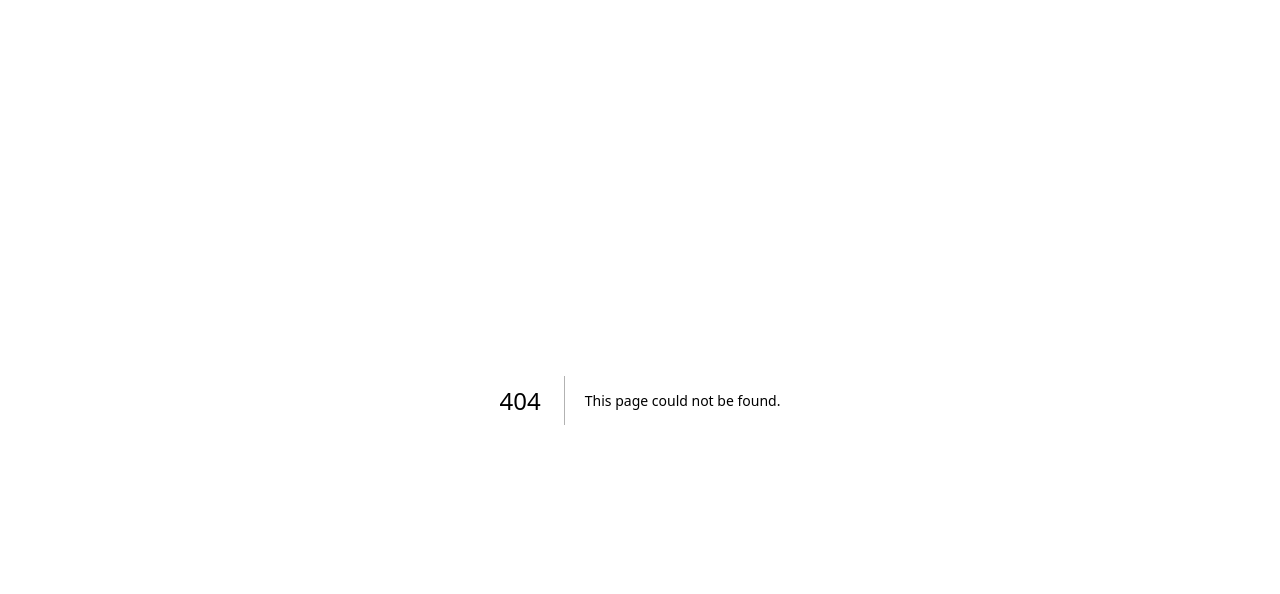
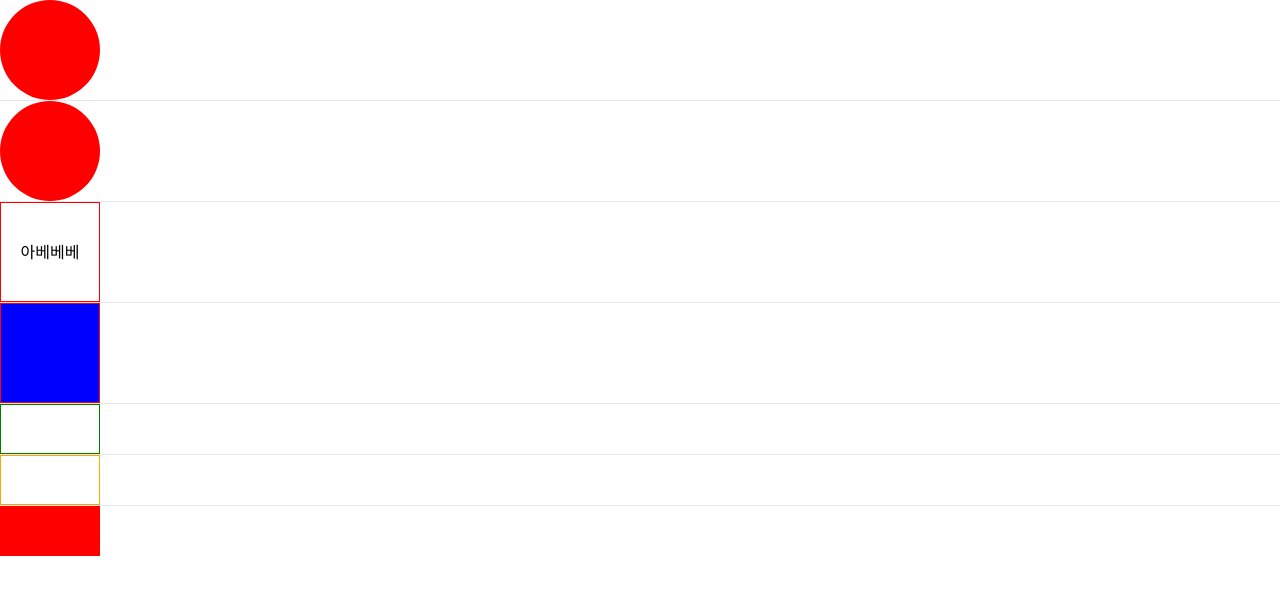
Before and after one commit to minhanPark/next-framer-test, a Next.js app: page /animation/gesture in a window 1280 px wide. Before the commit this address had no page. Shown: the top 594 px of the page. Built offline with nearby package versions, Linux system fonts and the light colour scheme.

Commit message:
while-in-view

```diff
--- /dev/null
+++ b/app/animation/gesture/page.tsx
@@ -0,0 +1,109 @@
+"use client";
+
+import { motion } from "framer-motion";
+
+const Page = () => {
+  /** variants로 전달하면 hover나 tap 등으로 이름을 전달할 수도 있다. */
+  const buttonVariants = {
+    hover: {
+      scale: 1.2,
+      transition: { duration: 0.5 },
+    },
+    tap: {
+      scale: 0.8,
+      background: "blue",
+    },
+  };
+  return (
+    <>
+      <motion.div
+        style={{
+          width: "100px",
+          height: "100px",
+          background: "red",
+          borderRadius: "50%",
+        }}
+        whileHover={{
+          scale: 1.2,
+          transition: { duration: 0.5 },
+        }}
+        whileTap={{ scale: 0.8, background: "blue" }}
+      />
+      <hr />
+      <motion.div
+        style={{
+          width: "100px",
+          height: "100px",
+          background: "red",
+          borderRadius: "50%",
+        }}
+        variants={buttonVariants}
+        whileHover="hover"
+        whileTap="tap"
+      />
+      <hr />
+      {/* 부모의 이벤트는 아래로 내려간다.(캡처)
+      근데 여기서 자식에게서 막으려고 하면 onPointerDownCapture={(e) => e.stopPropagation()} 등을 사용하면 된다
+      버튼 텍스트를 눌러보면 이벤트가 작동되지 않는 것을 확인할 수 있다. */}
+      <motion.div
+        whileTap={{ scale: 2 }}
+        style={{
+          width: "100px",
+          height: "100px",
+          border: "1px solid red",
+          display: "flex",
+          justifyContent: "center",
+          alignItems: "center",
+        }}
+      >
+        <button onPointerDownCapture={(e) => e.stopPropagation()}>
+          아베베베
+        </button>
+      </motion.div>
+      <hr />
+      <motion.div
+        style={{
+          width: "100px",
+          height: "100px",
+          border: "1px solid red",
+          background: "blue",
+        }}
+        whileHover={{ scale: 1.2 }}
+        onHoverStart={(e) => {}}
+        onHoverEnd={(e) => {}}
+      />
+      <hr />
+      <motion.input
+        style={{
+          width: "100px",
+          height: "50px",
+          border: "1px solid green",
+        }}
+        whileFocus={{ scale: 1.2 }}
+      />
+      <hr />
+      {/* 이동이 일어났을 때 발생하는 이벤트, 드래그가 아니고 엘리먼트 안에서 끌기라던가 했을 때 */}
+      <motion.div
+        style={{
+          width: "100px",
+          height: "50px",
+          border: "1px solid orange",
+        }}
+        onPan={(e, info) => console.log(e, info)}
+      />
+      <hr />
+      <motion.div
+        style={{
+          width: "100px",
+          height: "50px",
+          background: "red",
+        }}
+        drag="x"
+        dragConstraints={{ left: 0, right: 500 }}
+        whileDrag={{ scale: 1.2 }}
+      />
+    </>
+  );
+};
+
+export default Page;
--- /dev/null
+++ b/app/animation/while-in-view/page.tsx
@@ -0,0 +1,71 @@
+"use client";
+
+import { motion } from "framer-motion";
+
+const food = [
+  ["🍅", "tomato"],
+  ["🍊", "orange"],
+  ["🍋", "lemon"],
+  ["🍐", "?SD?"],
+  ["🍏", "apple"],
+];
+
+const View = ({
+  children,
+  index,
+}: {
+  children: React.ReactNode;
+  index: number;
+}) => {
+  const back = ["#FF008C", "#D309E1", "#9C1AFF", "#7700FF", "#4400FF"];
+  return (
+    <div
+      style={{
+        height: "100vh",
+        backgroundColor: back[index],
+        display: "flex",
+        justifyContent: "center",
+        alignItems: "center",
+      }}
+    >
+      {children}
+    </div>
+  );
+};
+
+const Card = ({ character }: { character: string }) => {
+  return (
+    <motion.div
+      style={{
+        width: "300px",
+        height: "430px",
+        borderRadius: "20px",
+        backgroundColor: "white",
+        boxShadow:
+          "0 0 1px hsl(0deg 0% 0% / 0.075), 0 0 2px hsl(0deg 0% 0% / 0.075), 0 0 4px hsl(0deg 0% 0% / 0.075), 0 0 8px hsl(0deg 0% 0% / 0.075), 0 0 16px hsl(0deg 0% 0% / 0.075)",
+        display: "flex",
+        justifyContent: "center",
+        alignContent: "center",
+      }}
+      initial={{ y: 200, opacity: 0 }}
+      whileInView={{
+        y: 50,
+        transition: { duration: 1 },
+        opacity: 1,
+      }}
+      viewport={{ once: true, amount: 0.6 }}
+    >
+      <span style={{ fontSize: 150 }}>{character}</span>
+    </motion.div>
+  );
+};
+
+const Page = () => {
+  return food.map((item, index) => (
+    <View index={index} key={item[1]}>
+      <Card character={item[0]} />
+    </View>
+  ));
+};
+
+export default Page;
```
